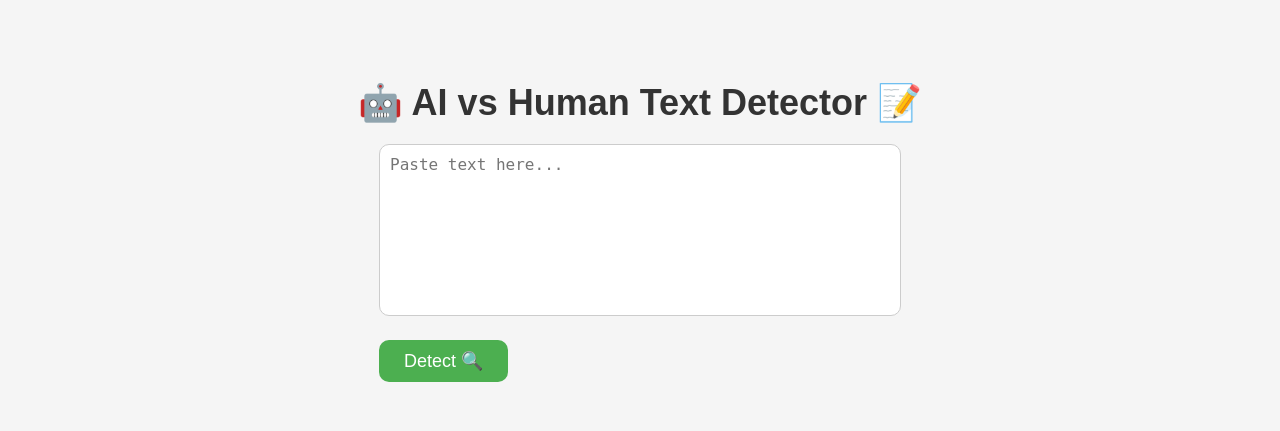
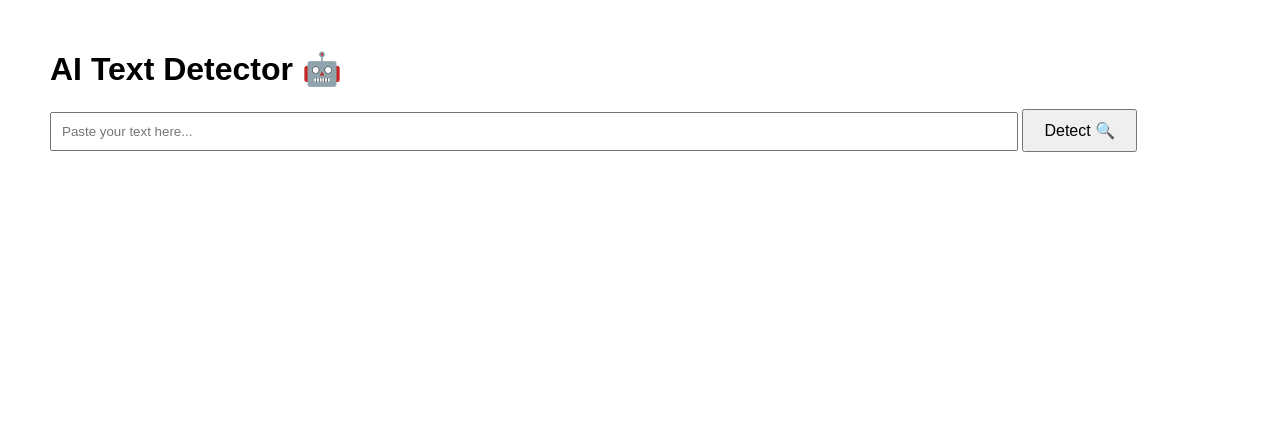
Before and after one commit to fffakhriah/nlp, a Flask app: page / in a window 1280 px wide. Shown: the top 431 px of the page. Run offline with Flask 3, Linux system fonts and the light colour scheme; parts of the project's set-up code (start-up, migrations or seed data) failed here and were passed over.

Commit message:
Update index.html

```diff
--- a/templates/index.html
+++ b/templates/index.html
@@ -1,106 +1,37 @@
 <!DOCTYPE html>
-<html>
+<html lang="en">
 <head>
-    <title>🤖 AI vs Human Text Detector</title>
+    <meta charset="UTF-8">
+    <title>AI Text Detector 🤖</title>
     <style>
-        body {
-            font-family: Arial, sans-serif;
-            background-color: #f5f5f5;
-            display: flex;
-            justify-content: center;
-            align-items: center;
-            flex-direction: column;
-            padding: 50px;
-        }
-
-        h1 {
-            color: #333;
-            font-size: 36px;
-            margin-bottom: 20px;
-        }
-
-        textarea {
-            width: 500px;
-            height: 150px;
-            padding: 10px;
-            font-size: 16px;
-            border-radius: 10px;
-            border: 1px solid #ccc;
-            resize: none;
-        }
-
-        button {
-            margin-top: 20px;
-            padding: 10px 25px;
-            font-size: 18px;
-            background-color: #4CAF50;
-            color: white;
-            border: none;
-            border-radius: 10px;
-            cursor: pointer;
-        }
-
-        button:hover {
-            background-color: #45a049;
-        }
-
-        .result {
-            margin-top: 30px;
-            width: 500px;
-            padding: 20px;
-            background-color: white;
-            border-radius: 10px;
-            text-align: center;
-            box-shadow: 0px 0px 10px rgba(0,0,0,0.1);
-        }
-
-        .bar-container {
-            display: flex;
-            justify-content: space-between;
-            margin-top: 15px;
-        }
-
-        .bar {
-            width: 48%;
-            height: 25px;
-            border-radius: 5px;
-            color: white;
-            display: flex;
-            align-items: center;
-            justify-content: center;
-            font-weight: bold;
-        }
-
-        .human {
-            background-color: #2196F3;
-        }
-
-        .ai {
-            background-color: #f44336;
-        }
-
+        body { font-family: Arial, sans-serif; margin: 50px; }
+        input[type=text] { width: 80%; padding: 10px; }
+        button { padding: 10px 20px; font-size: 16px; }
+        .result { margin-top: 20px; }
+        .bar-container { width: 80%; background-color: #ddd; height: 25px; border-radius: 5px; margin-top: 10px; }
+        .bar { height: 100%; text-align: center; line-height: 25px; color: white; border-radius: 5px; }
+        .ai-bar { background-color: #4CAF50; }
+        .human-bar { background-color: #2196F3; margin-bottom: 5px; }
     </style>
 </head>
 <body>
-    <h1>🤖 AI vs Human Text Detector 📝</h1>
-
+    <h1>AI Text Detector 🤖</h1>
     <form method="POST">
-        <textarea name="text" placeholder="Paste text here..."></textarea><br>
+        <input type="text" name="text" placeholder="Paste your text here...">
         <button type="submit">Detect 🔍</button>
     </form>
 
     {% if prediction %}
     <div class="result">
-        <h2>Result: {{ prediction }}</h2>
+        <h2>Prediction: {{ prediction }}</h2>
+
         <div class="bar-container">
-            <div class="bar human" style="width: {{ 100-confidence if prediction=='AI-Generated' else confidence }}%">
-                Human
-            </div>
-            <div class="bar ai" style="width: {{ confidence if prediction=='AI-Generated' else 100-confidence }}%">
-                AI
-            </div>
+            <div class="bar human-bar" style="width: {{ prob_human }}%;">Human: {{ prob_human }}%</div>
         </div>
-        <p>Confidence: {{ confidence }}%</p>
+
+        <div class="bar-container">
+            <div class="bar ai-bar" style="width: {{ prob_ai }}%;">AI: {{ prob_ai }}%</div>
+        </div>
     </div>
     {% endif %}
 </body>
```
